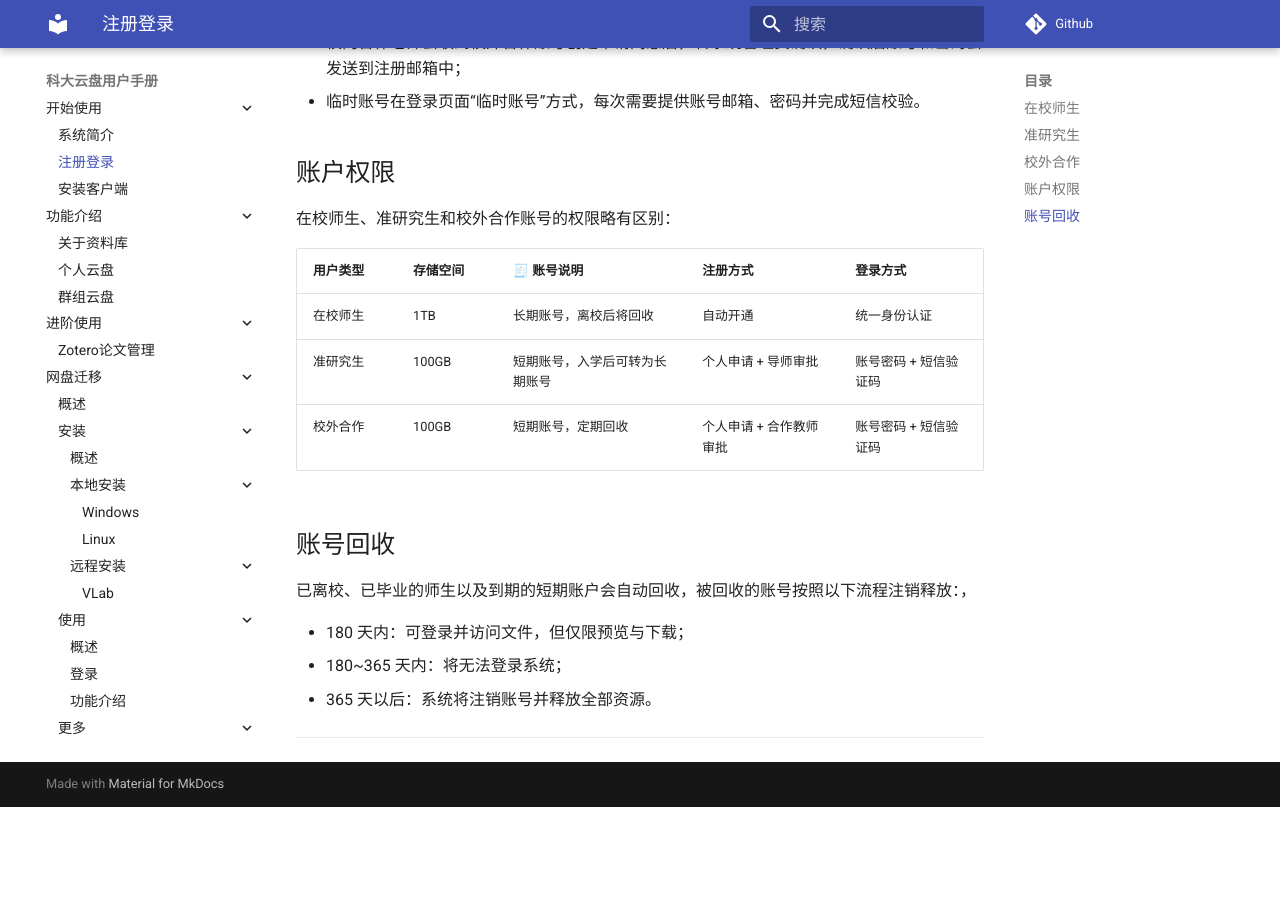
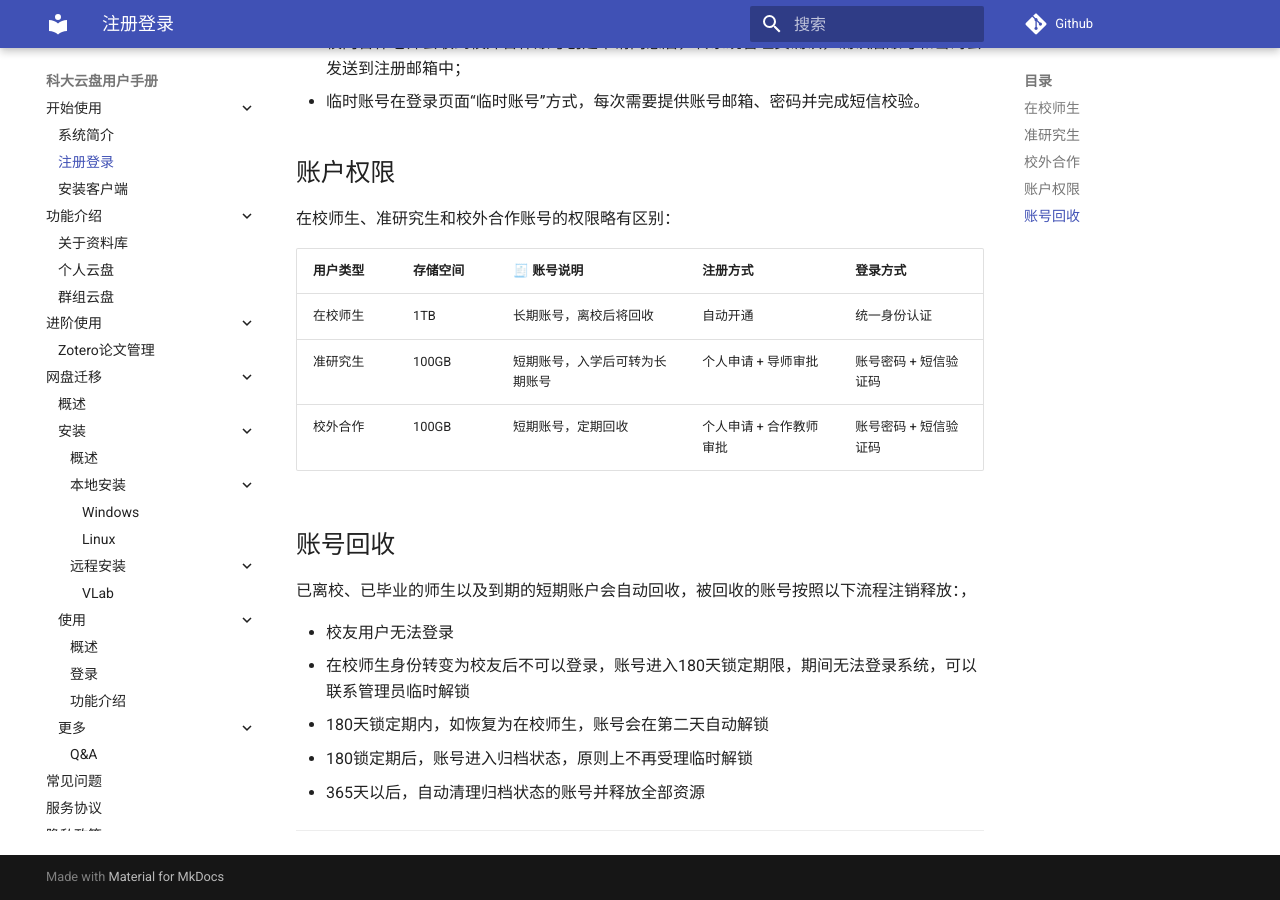
Before and after one commit to wf0229/pan_doc, an MkDocs documentation site: the page built from docs/register.md, in a window 1280 px wide and 900 px high, scrolled down 1231 px. Built offline with MkDocs 1.6.1 and Material for MkDocs 9.7.7, drawn with Linux system fonts in a browser that asks for light colours; comment, search, counter and statistics services are not loaded; before the commit the page ends 2038 px from its top, so only the background shows below that.

Commit message:
Update register.md

```diff
--- a/docs/register.md
+++ b/docs/register.md
@@ -40,7 +40,9 @@
 
 已离校、已毕业的师生以及到期的短期账户会自动回收，被回收的账号按照以下流程注销释放：，
 
-- 180 天内：可登录并访问文件，但仅限预览与下载；
-- 180~365 天内：将无法登录系统；
-- 365 天以后：系统将注销账号并释放全部资源。
+- 校友用户无法登录
+- 在校师生身份转变为校友后不可以登录，账号进入180天锁定期限，期间无法登录系统，可以联系管理员临时解锁
+- 180天锁定期内，如恢复为在校师生，账号会在第二天自动解锁
+- 180锁定期后，账号进入归档状态，原则上不再受理临时解锁
+- 365天以后，自动清理归档状态的账号并释放全部资源
 ---
```
